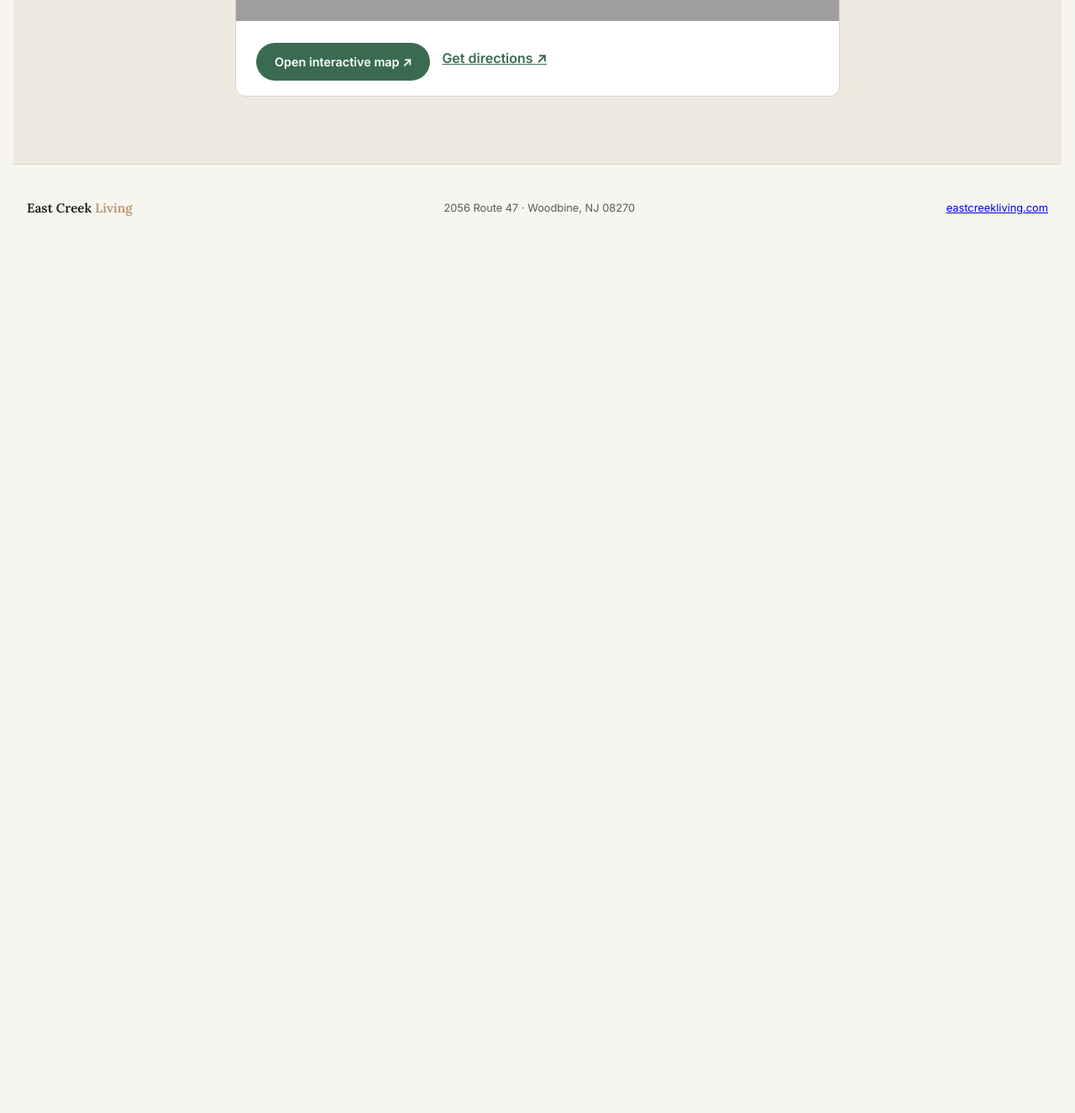
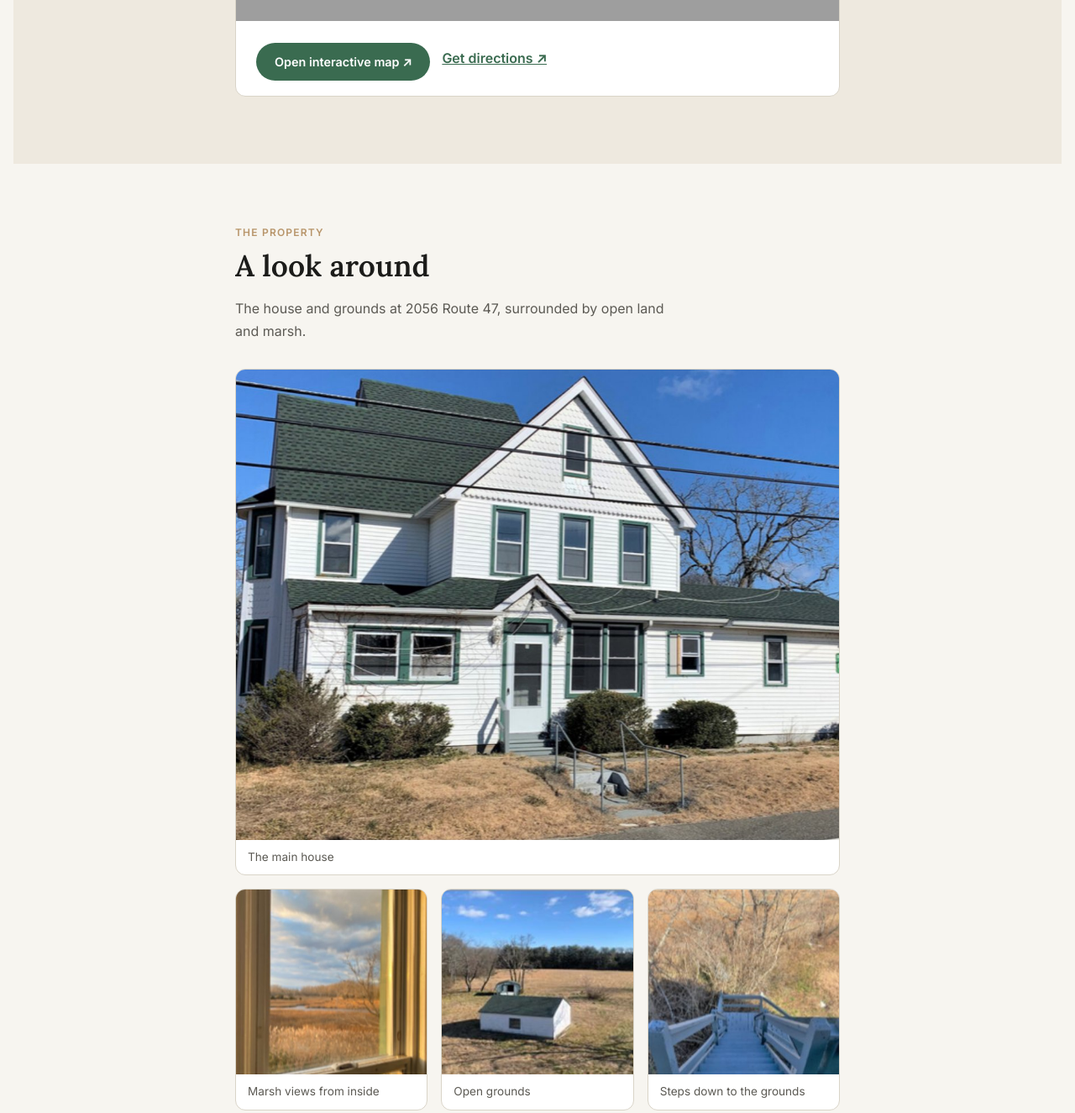
Before and after one commit to faris-elfar/EastCreek, a plain HTML site: page public/location.html in a window 1280 px wide. Shown: the part 781-2106 px from the top of the page at 84% size. Before the commit the page ends 1081 px from the top, so only its background shows below. Drawn offline with Linux system fonts and the light colour scheme; grey boxes are pictures that could not be loaded.

Commit message:
Add property photo section to Find Us page
Co-Authored-By: Claude Opus 5.5 <noreply@anthropic.com>
Claude-Session: https://claude.ai/code/session_01HK5QMGvSQwQ32mkFCZAMe1

```diff
--- a/public/location.html
+++ b/public/location.html
@@ -589,6 +589,13 @@
 .location-actions .path-btn { background:var(--accent);color:#fff; }
 .map-link { color:var(--accent);font-weight:600;text-decoration:underline; }
 @media(max-width:540px){.location-card iframe{height:310px}}
+.photo-grid{display:grid;grid-template-columns:repeat(3,1fr);gap:16px;margin-top:30px}
+.photo-grid figure{margin:0;background:var(--surface);border:1px solid var(--border);border-radius:var(--radius);overflow:hidden}
+.photo-grid img{display:block;width:100%;height:220px;object-fit:cover}
+.photo-grid .photo-main{grid-column:1/-1}
+.photo-grid .photo-main img{height:auto;max-height:560px}
+.photo-grid figcaption{padding:10px 14px;font-size:.85rem;color:var(--fg-muted)}
+@media(max-width:700px){.photo-grid{grid-template-columns:1fr}.photo-grid img{height:240px}}
 </style></head><body><nav><a class="nav-logo" href="index.html">East Creek <span>Living</span></a><div class="nav-links"><a href="index.html">Home</a><a href="location.html">Find Us</a><a class="nav-cta" href="index.html#interest">Express Interest</a></div></nav><!-- LOCATION: interactive embedded map -->
 <section class="band band-alt" id="location">
 <div class="inner">
@@ -601,4 +608,16 @@
 <div class="location-actions"><a class="path-btn" href="https://www.google.com/maps/search/?api=1&amp;query=2056%20Route%2047%2C%20Woodbine%2C%20NJ%2008270" rel="noopener noreferrer" target="_blank">Open interactive map ↗</a><a class="map-link" href="https://www.google.com/maps/dir/?api=1&amp;destination=2056%20Route%2047%2C%20Woodbine%2C%20NJ%2008270" rel="noopener noreferrer" target="_blank">Get directions ↗</a></div>
 </div>
 </div>
+</section><section class="band" id="photos">
+<div class="inner">
+<div class="section-label">The Property</div>
+<h2 class="section-title">A look around</h2>
+<p class="section-sub">The house and grounds at 2056 Route 47, surrounded by open land and marsh.</p>
+<div class="photo-grid">
+<figure class="photo-main"><img src="images/house-front.jpg" alt="Front of the white two-story house with green trim on Route 47" width="1057" height="827" loading="lazy"/><figcaption>The main house</figcaption></figure>
+<figure><img src="images/marsh-view.jpg" alt="View of the marsh and creek through a window of the house" width="512" height="408" loading="lazy"/><figcaption>Marsh views from inside</figcaption></figure>
+<figure><img src="images/grounds.jpg" alt="Open grassy grounds with two small outbuildings and a tree line" width="460" height="243" loading="lazy"/><figcaption>Open grounds</figcaption></figure>
+<figure><img src="images/back-stairs.jpg" alt="Wooden stairs leading down to the wooded edge of the property" width="356" height="267" loading="lazy"/><figcaption>Steps down to the grounds</figcaption></figure>
+</div>
+</div>
 </section><footer><div class="footer-logo">East Creek <span>Living</span></div><p>2056 Route 47 · Woodbine, NJ 08270</p><p><a href="https://eastcreekliving.com">eastcreekliving.com</a></p></footer></body></html>
```
Also changed, not shown: public/images/back-stairs.jpg (added), public/images/grounds.jpg (added), public/images/house-front.jpg (added), public/images/marsh-view.jpg (added).
